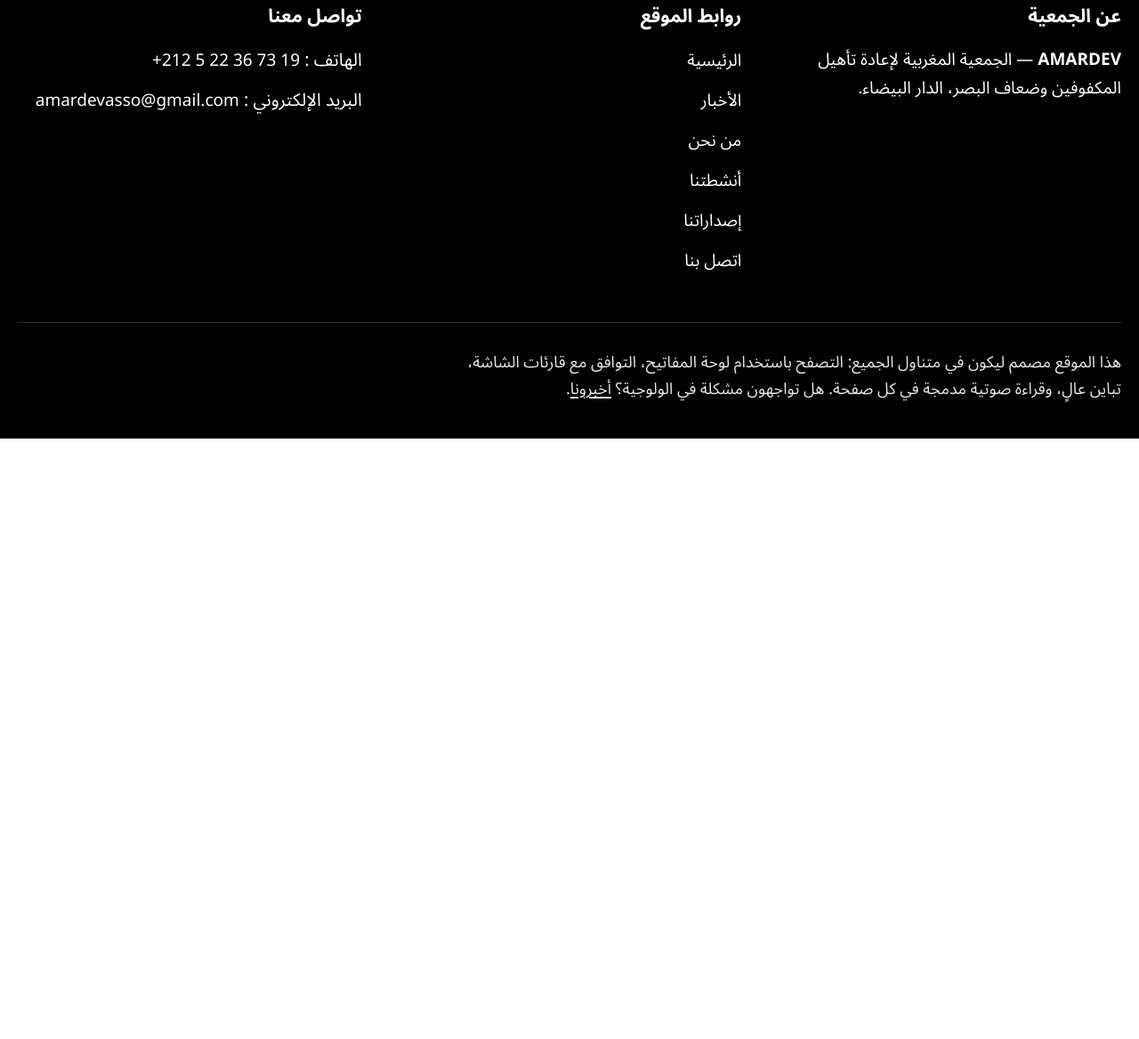
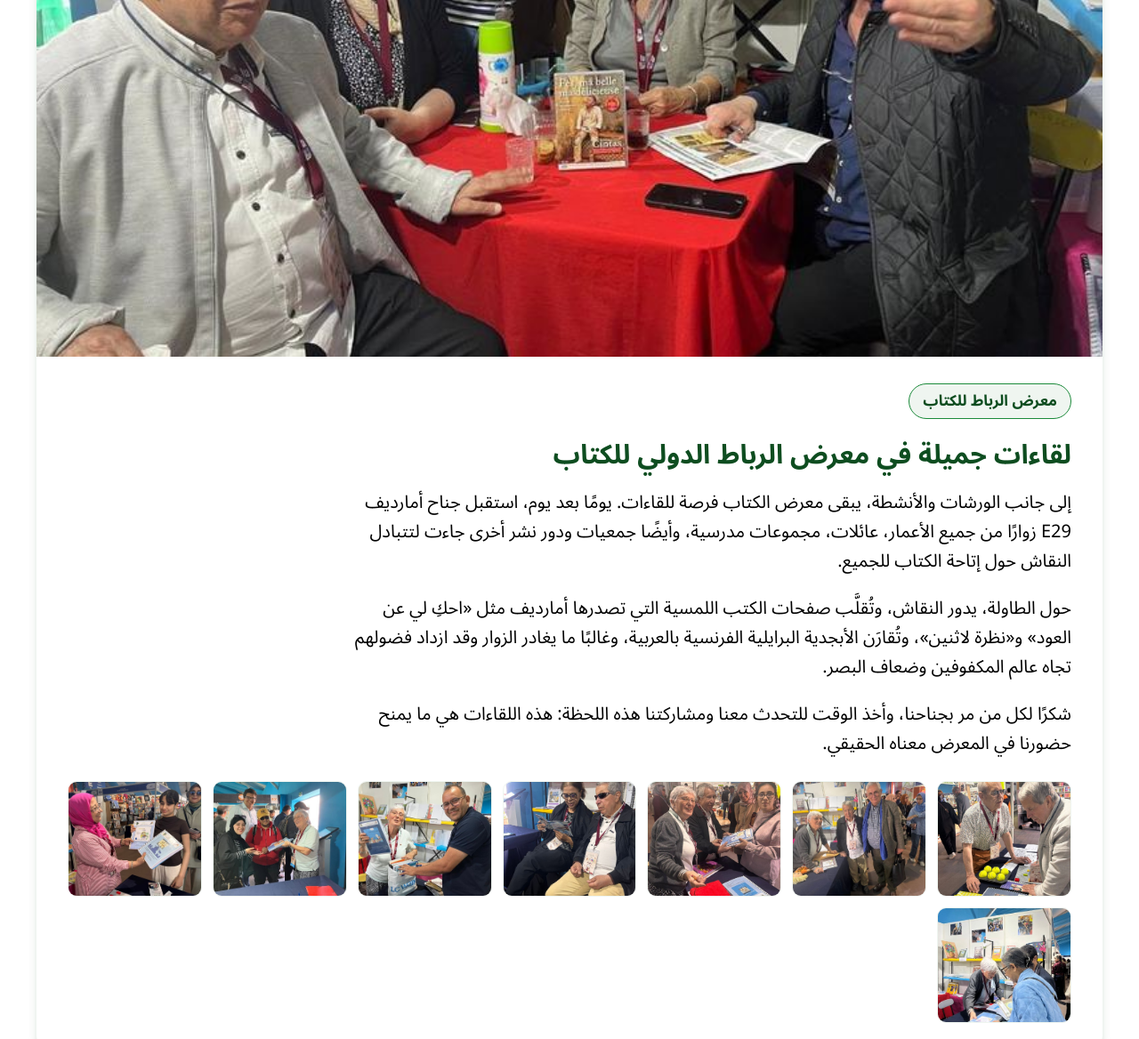
Before and after one commit to mcsalahash/amardev, a plain HTML site: page ar/actualites.html in a window 1280 px wide. Shown: the part 4939-6107 px from the top of the page at 89% size. Before the commit the page ends 5432 px from the top, so only its background shows below. Drawn offline with Linux system fonts and the light colour scheme.

Commit message:
Ajout actualite 4 (la plus ancienne, sans date) : De belles rencontres sur le salon du livre de Rabat (FR+AR)

```diff
--- a/ar/actualites.html
+++ b/ar/actualites.html
@@ -120,6 +120,29 @@
         </div>
       </article>
 
+      <article class="carte-actu">
+        <img class="actu-cover" src="../assets/img/actualites/rencontres-1.jpg" alt="مجموعة من المتطوعين والزوار مجتمعون حول طاولة في جناح أمارديف، مع كتاب ومرطبات">
+        <div class="actu-corps">
+          <div class="actu-meta">
+            <span class="pastille">معرض الرباط للكتاب</span>
+          </div>
+          <h3>لقاءات جميلة في معرض الرباط الدولي للكتاب</h3>
+          <p>إلى جانب الورشات والأنشطة، يبقى معرض الكتاب فرصة للقاءات. يومًا بعد يوم، استقبل جناح أمارديف E29 زوارًا من جميع الأعمار، عائلات، مجموعات مدرسية، وأيضًا جمعيات ودور نشر أخرى جاءت لتتبادل النقاش حول إتاحة الكتاب للجميع.</p>
+          <p>حول الطاولة، يدور النقاش، وتُقلَّب صفحات الكتب اللمسية التي تصدرها أمارديف مثل «احكِ لي عن العود» و«نظرة لاثنين»، وتُقارَن الأبجدية البرايلية الفرنسية بالعربية، وغالبًا ما يغادر الزوار وقد ازداد فضولهم تجاه عالم المكفوفين وضعاف البصر.</p>
+          <p>شكرًا لكل من مر بجناحنا، وأخذ الوقت للتحدث معنا ومشاركتنا هذه اللحظة: هذه اللقاءات هي ما يمنح حضورنا في المعرض معناه الحقيقي.</p>
+          <div class="galerie-actu">
+            <img src="../assets/img/actualites/rencontres-2.jpg" alt="زائران يفحصان ألعابًا حسية بطريقة برايل (كرات تنس، قطع ليغو) على جناح أمارديف">
+            <img src="../assets/img/actualites/rencontres-3.jpg" alt="ثلاث متطوعات من أمارديف يبتسمن معًا في صورة جماعية بجناح معرض الكتاب">
+            <img src="../assets/img/actualites/rencontres-4.jpg" alt="متطوعون من أمارديف يقدمون كتيبًا لزائرتين شابتين على الجناح">
+            <img src="../assets/img/actualites/rencontres-5.jpg" alt="شخصان جالسان يطالعان معًا كتيبًا مصورًا على جناح المعرض">
+            <img src="../assets/img/actualites/rencontres-6.jpg" alt="متطوعة من أمارديف تقدم كتيبًا لزائر، وحقيبة من المعرض موضوعة على الطاولة">
+            <img src="../assets/img/actualites/rencontres-7.jpg" alt="مجموعة من الزوار الشباب يتسلمون كتيبًا من متطوعة في أمارديف">
+            <img src="../assets/img/actualites/rencontres-8.jpg" alt="متطوعة بوشاح وردي تقدم كتابي «احكِ لي عن العود» و«نظرة لاثنين» لزائرة شابة">
+            <img src="../assets/img/actualites/rencontres-9.jpg" alt="متطوعتان تفحصان معًا كتيبات وقطع برايل على طاولة الجناح">
+          </div>
+        </div>
+      </article>
+
       <div class="actus-a-venir">ستُنشر أخبار أخرى هنا قريبًا.</div>
     </div>
   </section>
```
Also changed, not shown: actualites.html (+23 -0 lines), assets/img/actualites/rencontres-1.jpg (added), assets/img/actualites/rencontres-2.jpg (added), assets/img/actualites/rencontres-3.jpg (added), assets/img/actualites/rencontres-4.jpg (added), assets/img/actualites/rencontres-5.jpg (added), assets/img/actualites/rencontres-6.jpg (added), assets/img/actualites/rencontres-7.jpg (added), assets/img/actualites/rencontres-8.jpg (added), assets/img/actualites/rencontres-9.jpg (added).
